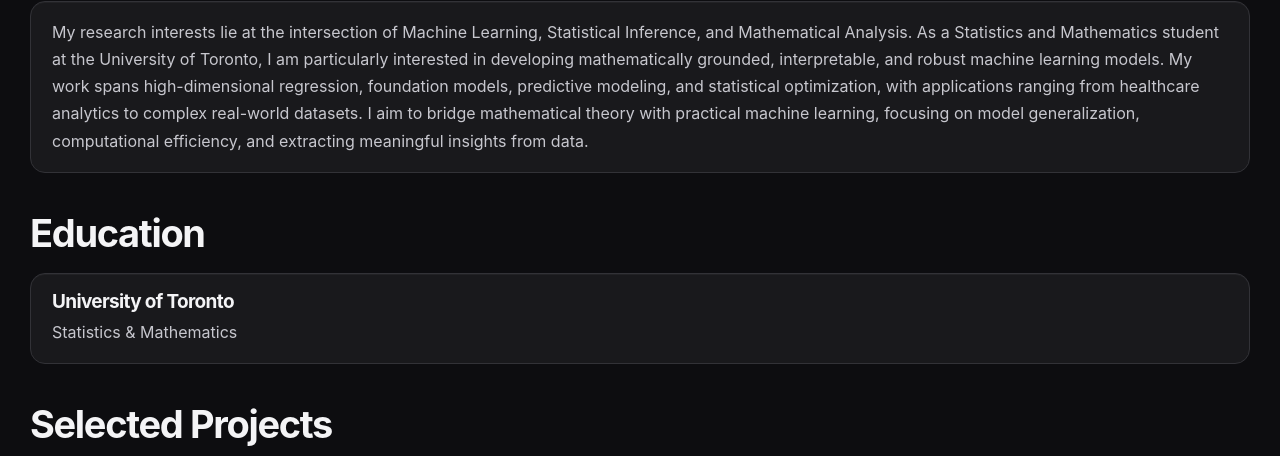
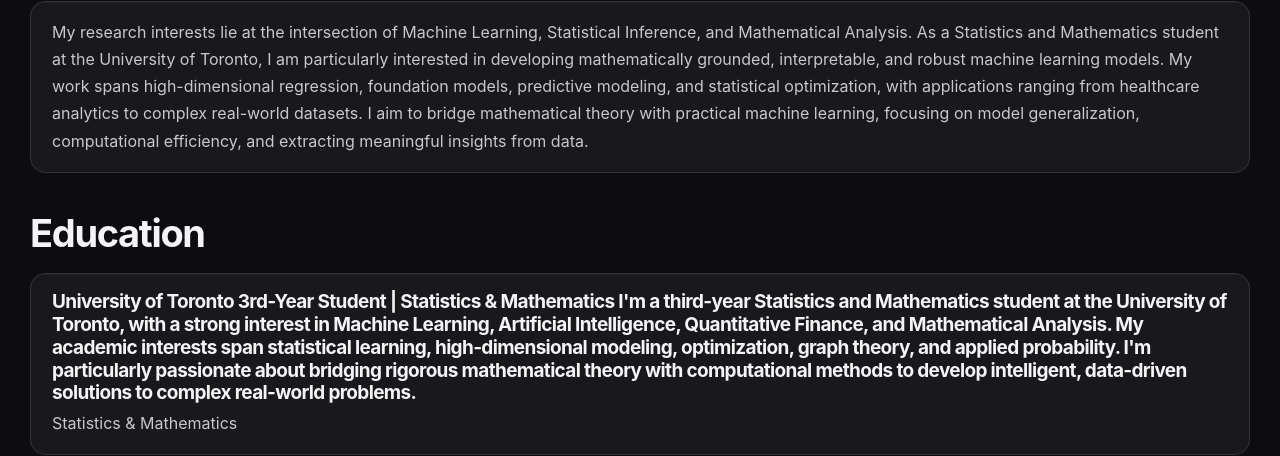
Before and after one commit to LucasYoon22/lucasyoon22.github.io, a plain HTML site: page index.html in a window 1280 px wide. Shown: the part 513-969 px from the top of the page. Drawn offline with Linux system fonts and the light colour scheme.

Commit message:
Update index.html

```diff
--- a/index.html
+++ b/index.html
@@ -62,7 +62,13 @@ My work spans high-dimensional regression, foundation models, predictive modelin
       </section>
       <section id="education">
         <h2>Education</h2>
-        <div class="entry"><h3>University of Toronto</h3>
+        <div class="entry"><h3>University of Toronto
+
+3rd-Year Student | Statistics & Mathematics
+
+I'm a third-year Statistics and Mathematics student at the University of Toronto, with a strong interest in Machine Learning, Artificial Intelligence, Quantitative Finance, and Mathematical Analysis.
+
+My academic interests span statistical learning, high-dimensional modeling, optimization, graph theory, and applied probability. I'm particularly passionate about bridging rigorous mathematical theory with computational methods to develop intelligent, data-driven solutions to complex real-world problems.</h3>
           <p>Statistics &amp; Mathematics</p></div>
       </section>
       <section id="projects">
```
